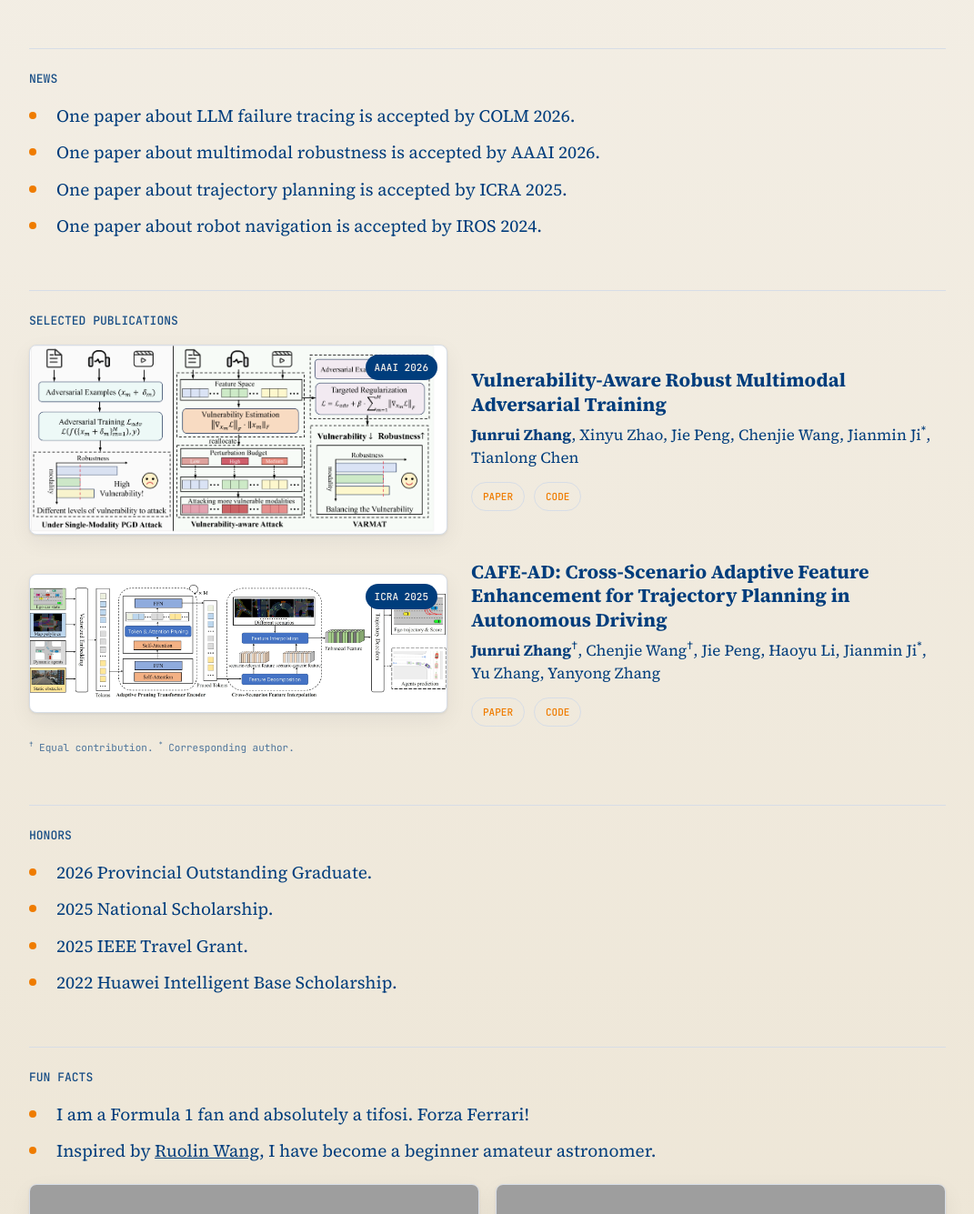
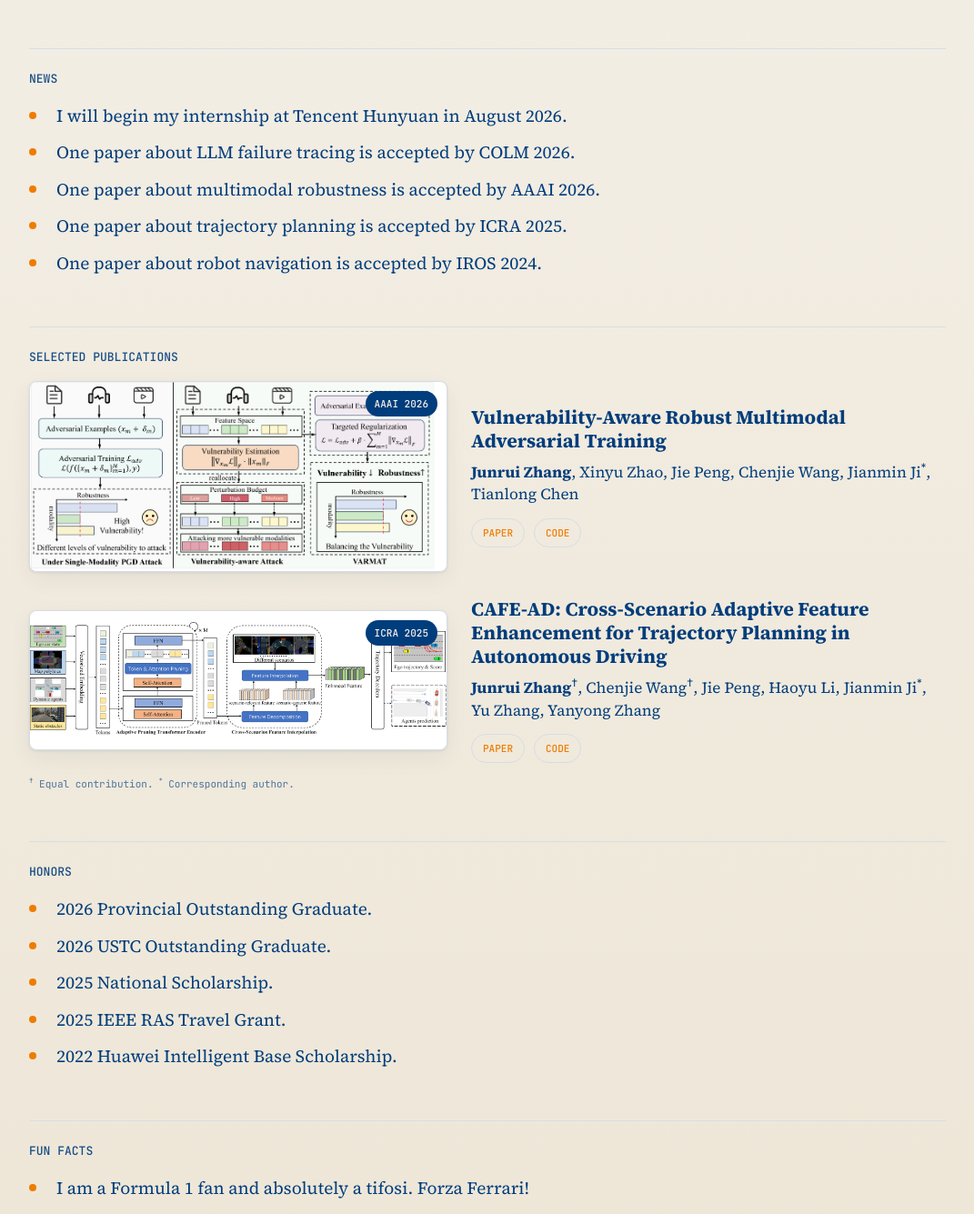
Before and after one commit to AlniyatRui/AlniyatRui.github.io, a plain HTML site: page index.html in a window 1280 px wide. Shown: the part 695-2030 px from the top of the page at 91% size, without its empty margins (104-1175 px from the left). Drawn offline with Linux system fonts and the light colour scheme; grey boxes are pictures that could not be loaded.

Commit message:
Update index.html

```diff
--- a/index.html
+++ b/index.html
@@ -550,6 +550,7 @@
     <section>
       <div class="mono muted section-title">News</div>
       <ul class="news-list">
+        <li><span class="dot"></span><span>I will begin my internship at Tencent Hunyuan in August 2026.</span></li>
         <li><span class="dot"></span><span>One paper about LLM failure tracing is accepted by COLM 2026.</span></li>
         <li><span class="dot"></span><span>One paper about multimodal robustness is accepted by AAAI 2026.</span></li>
         <li><span class="dot"></span><span>One paper about trajectory planning is accepted by ICRA 2025.</span></li>
@@ -619,8 +620,9 @@
       <div class="mono muted section-title">Honors</div>
       <ul class="news-list">
         <li><span class="dot"></span><span>2026 Provincial Outstanding Graduate.</span></li>
+        <li><span class="dot"></span><span>2026 USTC Outstanding Graduate.</span></li>
         <li><span class="dot"></span><span>2025 National Scholarship.</span></li>
-        <li><span class="dot"></span><span>2025 IEEE Travel Grant.</span></li>
+        <li><span class="dot"></span><span>2025 IEEE RAS Travel Grant.</span></li>
         <li><span class="dot"></span><span>2022 Huawei Intelligent Base Scholarship.</span></li>
       </ul>
     </section>
```
